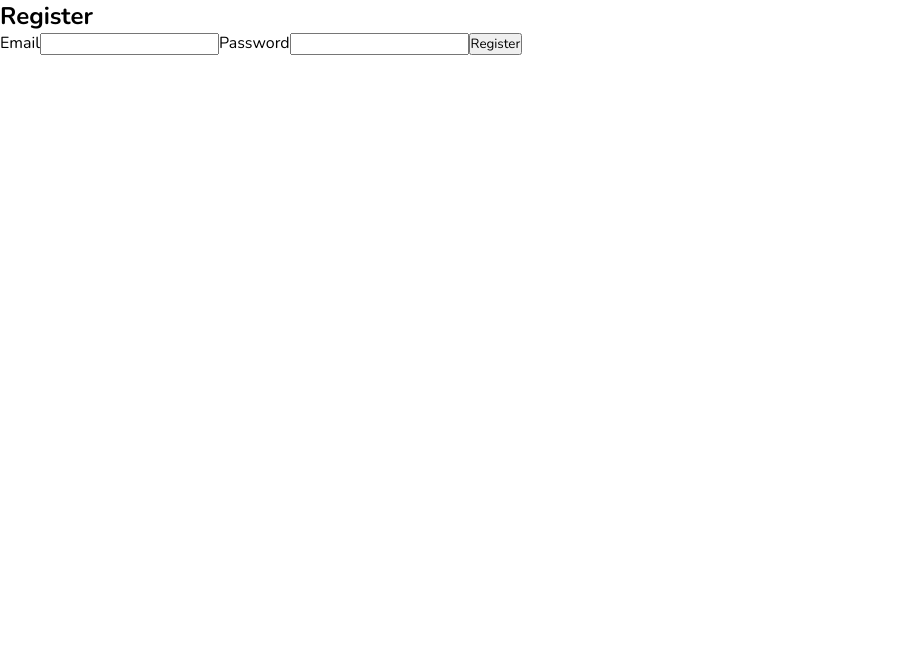
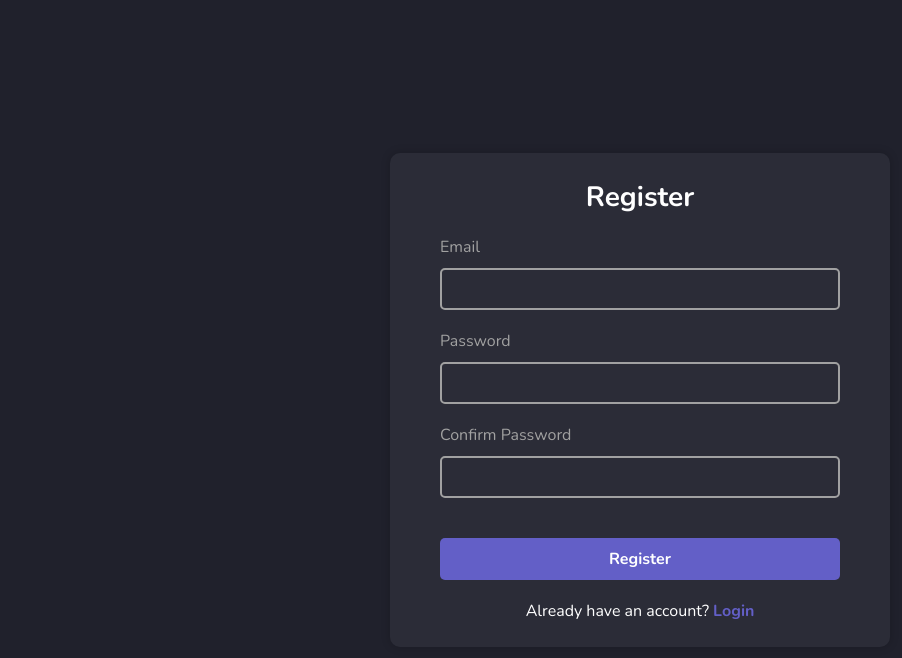
Before and after one commit to lehuubao1810/Todo, a React (Vite) app: page /register in a window 1280 px wide. Shown: the top 658 px of the page, without its empty margins (0-902 px from the left). Built offline with nearby package versions, Linux system fonts and the light colour scheme; no server answers.

Commit message:
add css for login page and register page

```diff
--- /dev/null
+++ b/src/assets/css/login.css
@@ -0,0 +1,82 @@
+.loginPage {
+    width: 100%;
+    height: 100vh;
+    display: flex;
+    justify-content: center;
+    align-items: center;
+    background-color: #20212C;
+}
+
+.login {
+    width: 31.25rem;
+    padding: 25px 50px;
+    background-color: #2B2C37;
+    color: #fff;
+    border-radius: 10px;
+    box-shadow: 0 0 10px 0 rgba(0, 0, 0, 0.2);
+    display: flex;
+    flex-direction: column;
+    justify-content: center;
+    align-items: center;
+}
+.login form {
+    width: 100%;
+}
+
+.login form div {
+    width: 100%;
+    display: flex;
+    flex-direction: column;
+    gap: 10px;
+    margin-bottom: 20px;
+}
+.login h1 {
+    font-size: 1.75rem;
+  font-weight: bold;
+  margin-bottom: 20px;
+}
+.login label {
+    color: #a1a1a1;
+}
+.login input {
+    width: 100%;
+    padding: 10px;
+    border-radius: 5px;
+    border: 2px solid #a1a1a1;
+    background-color: #2B2C37;
+    color: #fff
+}
+.login input:focus {
+    outline: none;
+    border-color: #635FC7;
+}
+.login button {
+    width: 100%;
+    padding: 10px;
+    border: none;
+    border-radius: 5px;
+    background: #635FC7;
+    color: #fff;
+    cursor: pointer;
+    font-size: 1rem;
+    font-weight: bold;
+    margin-top: 20px;
+    margin-bottom: 20px;
+}
+.registerLink a{
+    color: #635FC7;
+    font-size: 1rem;
+    font-weight: bold;
+    text-decoration: none;
+}
+
+.password {
+    position: relative;
+}
+.errorLog {
+    position: absolute;
+    bottom: -40px;
+    left: 0;
+    color: #ea5555;
+    font-size: 0.75rem;
+}
--- /dev/null
+++ b/src/assets/css/register.css
@@ -0,0 +1,82 @@
+.registerPage {
+    width: 100%;
+    height: 100vh;
+    display: flex;
+    justify-content: center;
+    align-items: center;
+    background-color: #20212C;
+}
+
+.register {
+    width: 31.25rem;
+    padding: 25px 50px;
+    background-color: #2B2C37;
+    color: #fff;
+    border-radius: 10px;
+    box-shadow: 0 0 10px 0 rgba(0, 0, 0, 0.2);
+    display: flex;
+    flex-direction: column;
+    justify-content: center;
+    align-items: center;
+}
+.register form {
+    width: 100%;
+}
+
+.register form div {
+    width: 100%;
+    display: flex;
+    flex-direction: column;
+    gap: 10px;
+    margin-bottom: 20px;
+}
+.register h1 {
+    font-size: 1.75rem;
+  font-weight: bold;
+  margin-bottom: 20px;
+}
+.register label {
+    color: #a1a1a1;
+}
+.register input {
+    width: 100%;
+    padding: 10px;
+    border-radius: 5px;
+    border: 2px solid #a1a1a1;
+    background-color: #2B2C37;
+    color: #fff
+}
+.register input:focus {
+    outline: none;
+    border-color: #635FC7;
+}
+.register button {
+    width: 100%;
+    padding: 10px;
+    border: none;
+    border-radius: 5px;
+    background: #635FC7;
+    color: #fff;
+    cursor: pointer;
+    font-size: 1rem;
+    font-weight: bold;
+    margin-top: 20px;
+    margin-bottom: 20px;
+}
+.loginLink a{
+    color: #635FC7;
+    font-size: 1rem;
+    font-weight: bold;
+    text-decoration: none;
+}
+
+.password {
+    position: relative;
+}
+.errorLog {
+    position: absolute;
+    bottom: -40px;
+    left: 0;
+    color: #ea5555;
+    font-size: 0.75rem;
+}
--- a/src/pages/Login.jsx
+++ b/src/pages/Login.jsx
@@ -1,3 +1,4 @@
+import '../assets/css/login.css'
 import { useState } from 'react';
 import { Link } from 'react-router-dom';
 import { useAuth } from '../contexts/AuthContext';
@@ -19,23 +20,27 @@ function Login() {
   };
 
   return (
-    <div>
-      <h1>Login</h1>
+    <div className='loginPage'>
+      <div className="login">
+        <h1>LHB Login</h1>
         <form onSubmit={handleSubmit}>
-        <div>
-          <label>Email</label>
+          <div className='email'>
+            <label >Email</label>
             <input type="email" value={email} onChange={(e) => setEmail(e.target.value)} />
           </div>
-        <div>
+          <div className='password'>
             <label>Password</label>
             <input type="password" value={password} onChange={(e) => setPassword(e.target.value)} />
+            {error && <div className='errorLog'>{error}</div>}
           </div>
-        {error && <div>{error}</div>}
+
           <button type="submit">Login</button>
         </form>
-      <div>
+        <div className='registerLink'>
           Don't have an account? <Link to="/register">Register</Link>
         </div>
+      </div>
+
     </div>
   );
 }
--- a/src/pages/Register.jsx
+++ b/src/pages/Register.jsx
@@ -1,53 +1,9 @@
-// import { useState } from 'react';
-// import { useAuth } from '../contexts/AuthContext';
-
-// function Register() {
-//   const { signup } = useAuth();
-//   const [email, setEmail] = useState('');
-//   const [password, setPassword] = useState('');
-//   const [error, setError] = useState('');
-//   const [loading, setLoading] = useState(false);
-
-//   const handleSubmit = async (e) => {
-//     e.preventDefault();
-
-//     try {
-//       setError('');
-//       setLoading(true);
-//       await signup(email, password);
-//     } catch (err) {
-//       setError('Failed to create an account');
-//       console.log(err);
-//     }
-
-//     setLoading(false);
-//   };
-
-//   return (
-//     <div>
-//       <h2>Register</h2>
-//       {error && <div>{error}</div>}
-//       <form onSubmit={handleSubmit}>
-//         <label>
-//           Email
-//           <input type="email" value={email} onChange={(e) => setEmail(e.target.value)} />
-//         </label>
-//         <label>
-//           Password
-//           <input type="password" value={password} onChange={(e) => setPassword(e.target.value)} />
-//         </label>
-//         <button type="submit" disabled={loading}>
-//           Register
-//         </button>
-//       </form>
-//     </div>
-//   );
-// }
-
 // export default Register;
+import '../assets/css/register.css';
 import { useState } from 'react';
 import { useNavigate } from 'react-router-dom';
 import { useAuth } from '../contexts/AuthContext';
+import { Link } from 'react-router-dom';
 
 function Register() {
     const { signup } = useAuth();
@@ -75,23 +31,34 @@ function Register() {
     };
 
     return (
-        <div>
-        <h2>Register</h2>
-        {error && <div>{error}</div>}
+        <div className="registerPage">
+            <div className='register'>
+                <h1>Register</h1>
                 <form onSubmit={handleSubmit}>
-            <label>
-            Email
+                    <div className="email">
+                        <label>Email </label>
                         <input type="email" value={email} onChange={(e) => setEmail(e.target.value)} />
-            </label>
-            <label>
-            Password
+                    </div>
+                    <div className="password">
+                        <label> Password </label>
                         <input type="password" value={password} onChange={(e) => setPassword(e.target.value)} />
-            </label>
+
+                    </div>
+                    <div className="password">
+                        <label> Confirm Password </label>
+                        <input type="password" />
+                        {error && <div className='errorLog'>{error}</div>}
+                    </div>
                     <button type="submit" disabled={loading}>
                         Register
                     </button>
                 </form>
+                <div className='loginLink'>
+                    Already have an account? <Link to="/login">Login</Link>
                 </div>
+            </div>
+        </div>
+
     );
 }
 
```
Lines whose indentation alone changed are shown as unchanged.
